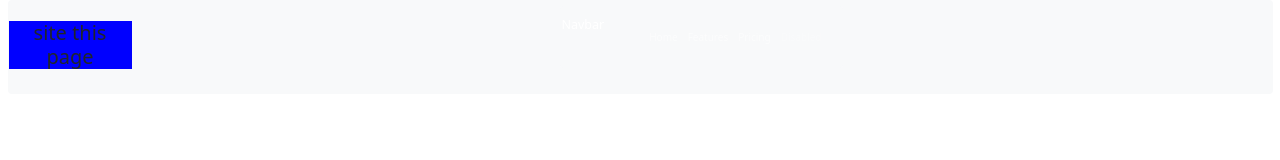
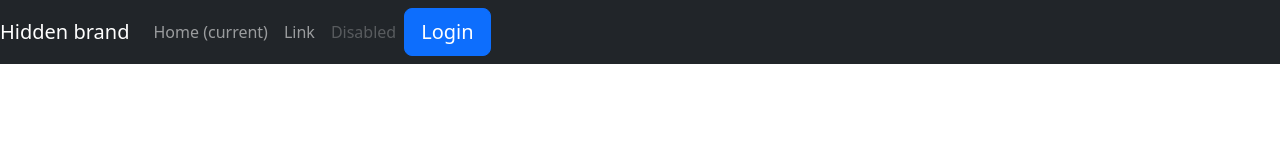
Before and after one commit to ashamnally/my-web, a plain HTML site: page pages/index.html in a window 1280 px wide. Drawn offline with nearby package versions, Linux system fonts and the light colour scheme.

Commit message:
adding some features

```diff
--- a/pages/index.html
+++ b/pages/index.html
@@ -4,8 +4,6 @@
 <head>
     <meta charset="UTF-8">
     <meta name="viewport" content="width=device-width, initial-scale=1.0">
-    <link rel="stylesheet" href="./bootstrap-3.4.1-dist/css/bootstrap.min.css">
-    <link rel="stylesheet" href="./bootstrap-3.4.1-dist/css/bootstrap.css">
     <link rel="stylesheet" href="https://cdn.jsdelivr.net/npm/bootstrap@5.3.2/dist/css/bootstrap.min.css"
         integrity="sha384-T3c6CoIi6uLrA9TneNEoa7RxnatzjcDSCmG1MXxSR1GAsXEV/Dwwykc2MPK8M2HN" crossorigin="anonymous">
     <title>My|web</title>
@@ -13,45 +11,36 @@
 
 
 <body>
-    <div class="container-fluid">
-        <nav class="navbar navbar-expand-lg navbar-light bg-light">
 
-<body style="text-align: center;">
-    <h2 style="background-color: blue;display: inline-block;" >site this page</h2>
-    <div class="container">
-        <nav class="navbar navbar-expand-lg navbar-dark bg-light">
-            <a class="navbar-brand" href="#">Navbar</a>
-            <button class="navbar-toggler" type="button" data-toggle="collapse" data-target="#navbarNav"
-                aria-controls="navbarNav" aria-expanded="false" aria-label="Toggle navigation">
-                <span class="navbar-toggler-icon"></span>
-            </button>
-            <div class="collapse navbar-collapse" id="navbarNav">
-                <ul class="navbar-nav">
+    <body>
+        <nav class="navbar navbar-expand-lg navbar-dark bg-dark text-left">
+            <div class="collapse navbar-collapse" id="navbarTogglerDemo01">
+                <a class="navbar-brand" href="#">Hidden brand</a>
+                <ul class="navbar-nav mr-auto mt-2 mt-lg-0">
                     <li class="nav-item active">
                         <a class="nav-link" href="#">Home <span class="sr-only">(current)</span></a>
                     </li>
                     <li class="nav-item">
-                        <a class="nav-link" href="#">Features</a>
-                    </li>
-                    <li class="nav-item">
-                        <a class="nav-link" href="#">Pricing</a>
+                        <a class="nav-link" href="#">Link</a>
                     </li>
                     <li class="nav-item">
                         <a class="nav-link disabled" href="#">Disabled</a>
                     </li>
                 </ul>
+                <form class="form-inline my-2 my-lg-0">
+                    <button class="btn btn-primary btn-lg my-2 my-sm-0 align-left" type="submit">Login</button>
+                </form>
             </div>
         </nav>
-    </div>
 
-    <script src="https://cdn.jsdelivr.net/npm/bootstrap@5.3.2/dist/js/bootstrap.min.js"
-        integrity="sha384-BBtl+eGJRgqQAUMxJ7pMwbEyER4l1g+O15P+16Ep7Q9Q+zqX6gSbd85u4mG4QzX+"
-        crossorigin="anonymous"></script>
-    <script src="https://cdn.jsdelivr.net/npm/bootstrap@5.3.2/dist/js/bootstrap.bundle.min.js"
-        integrity="sha384-C6RzsynM9kWDrMNeT87bh95OGNyZPhcTNXj1NW7RuBCsyN/o0jlpcV8Qyq46cDfL"
-        crossorigin="anonymous"></script>
-    <script src="./bootstrap-3.4.1-dist/js/bootstrap.min.js"></script>
-    <script src="./bootstrap-3.4.1-dist/js/bootstrap.js"></script>
-</body>
+
+
+        </div>
+
+        <script src="https://cdn.jsdelivr.net/npm/bootstrap@5.3.2/dist/js/bootstrap.min.js"
+            integrity="sha384-BBtl+eGJRgqQAUMxJ7pMwbEyER4l1g+O15P+16Ep7Q9Q+zqX6gSbd85u4mG4QzX+"
+            crossorigin="anonymous"></script>
+
+    </body>
 
 </html>
```
